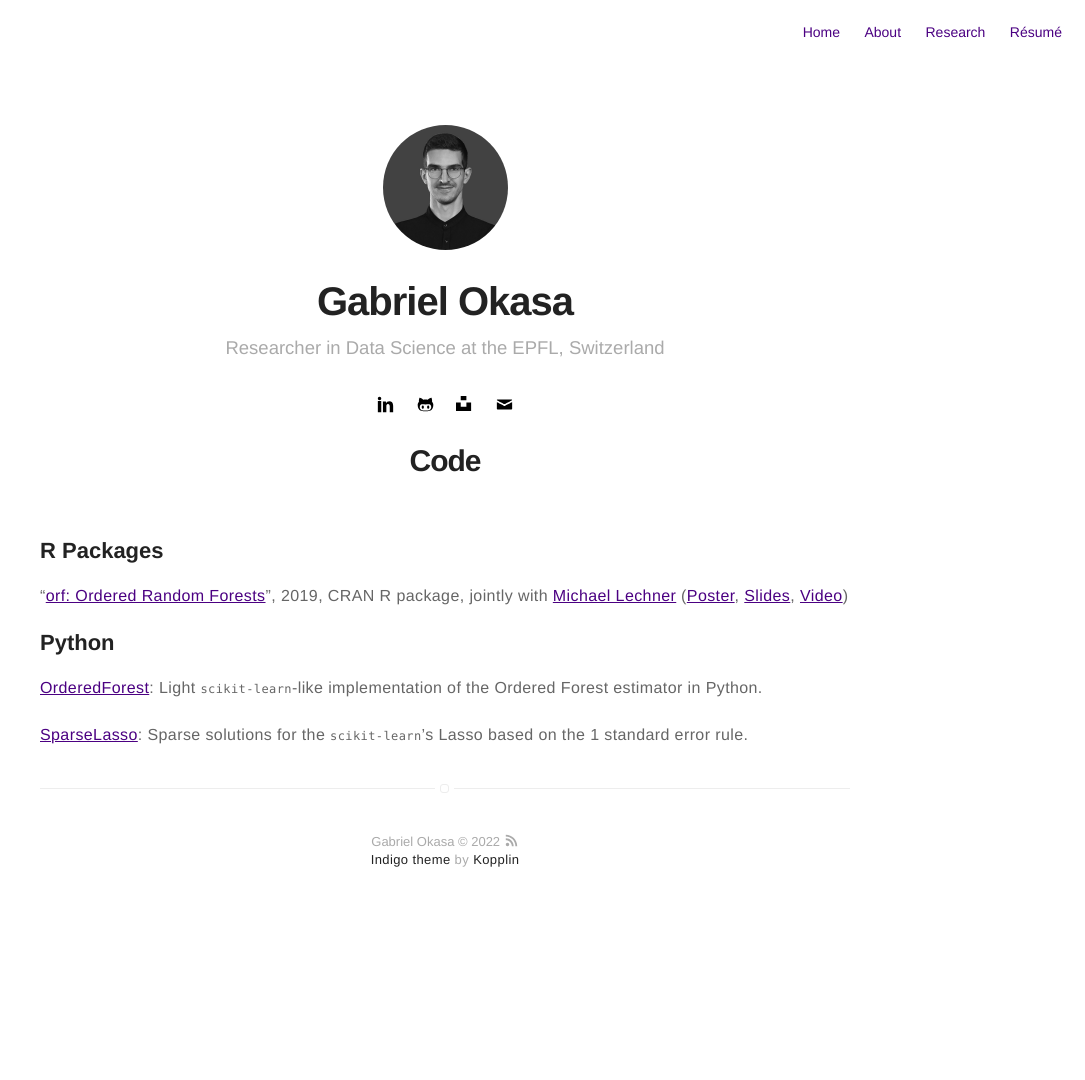
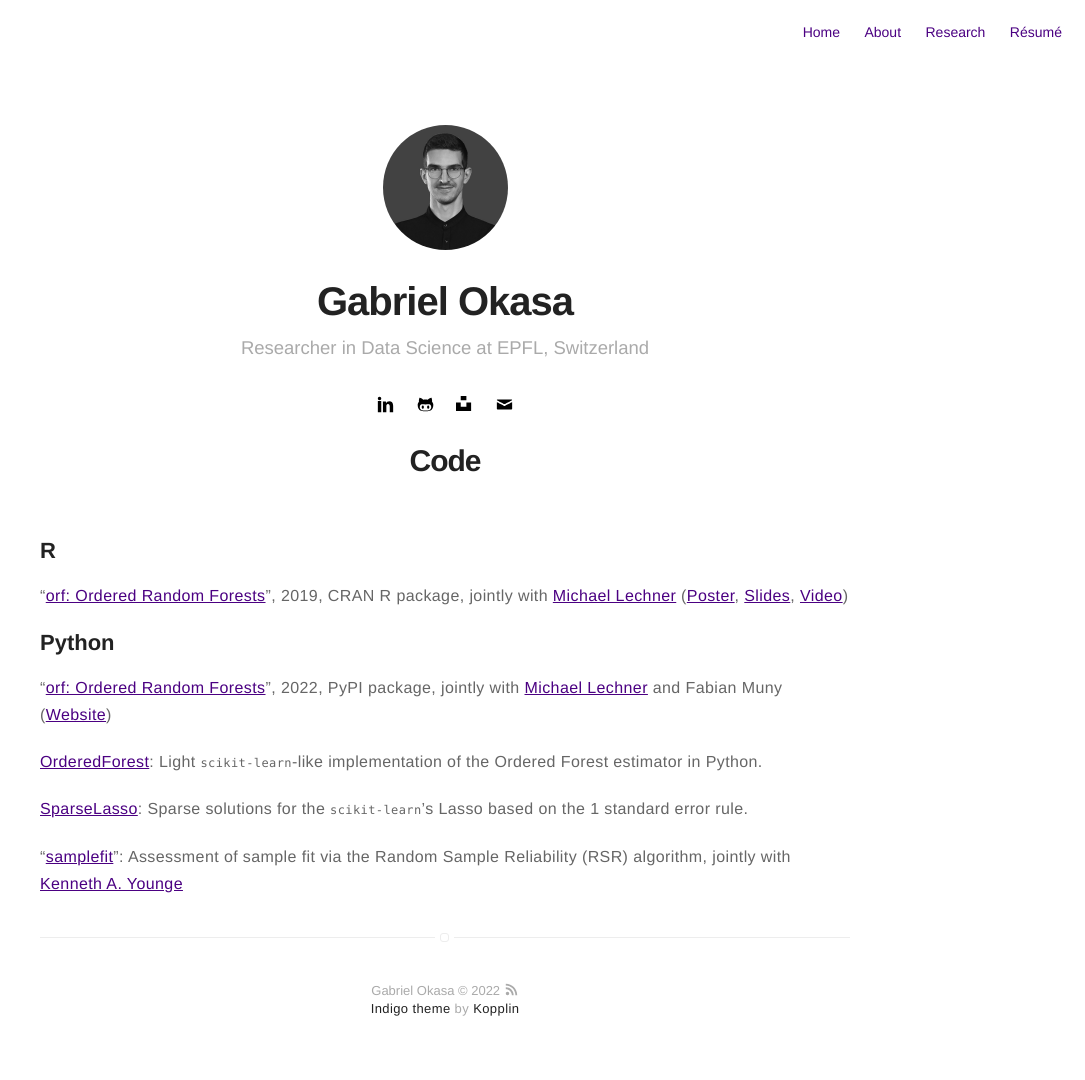
Before and after one commit to okasag/okasag.github.io, a Jekyll site: the page built from code.md, in a window 1280 px wide. Shown: the whole page, without its empty margins (195-1280 px from the left). Built offline with Jekyll 4.4.1, drawn with Linux system fonts in a browser that asks for light colours; before the commit the page ends 931 px from its top, so only the background shows below that.

```diff
--- a/_config.yml
+++ b/_config.yml
@@ -1,6 +1,6 @@
 # main text of home
 name: Gabriel Okasa
-bio: 'Researcher in Data Science at the EPFL, Switzerland'
+bio: 'Researcher in Data Science at EPFL, Switzerland'
 
 # twitter summary info
 description: My personal website
--- a/code.md
+++ b/code.md
@@ -5,12 +5,16 @@ layout: page
 
 # Code
 
-## R Packages
+## R
 
 "[orf: Ordered Random Forests](https://CRAN.R-project.org/package=orf)", 2019, CRAN R package, jointly with [Michael Lechner](https://www.michael-lechner.eu/) ([Poster]({{ site.url }}/assets/pdf/orf_erum_poster_okasa.pdf), [Slides]({{ site.url }}/assets/pdf/orf_erum_milano_okasa.pdf), [Video](https://www.youtube.com/watch?v=dwIXqhk1NdM&t=203s))
 
 ## Python
 
+"[orf: Ordered Random Forests](https://pypi.org/project/orf/)", 2022, PyPI package, jointly with [Michael Lechner](https://www.michael-lechner.eu/) and Fabian Muny ([Website](https://orf-lab.github.io/orf-py/))
+
 [OrderedForest](https://github.com/okasag/OrderedForest): Light `scikit-learn`-like implementation of the Ordered Forest estimator in Python.
 
 [SparseLasso](https://github.com/okasag/SparseLasso): Sparse solutions for the `scikit-learn`'s Lasso based on the 1 standard error rule.
+
+"[samplefit](https://github.com/okasag/samplefit)": Assessment of sample fit via the Random Sample Reliability (RSR) algorithm, jointly with [Kenneth A. Younge](https://kenneth.younge.net)
```
Also changed, not shown: about.md (+1 -1 lines), research.md (+3 -0 lines), 1 other file.
